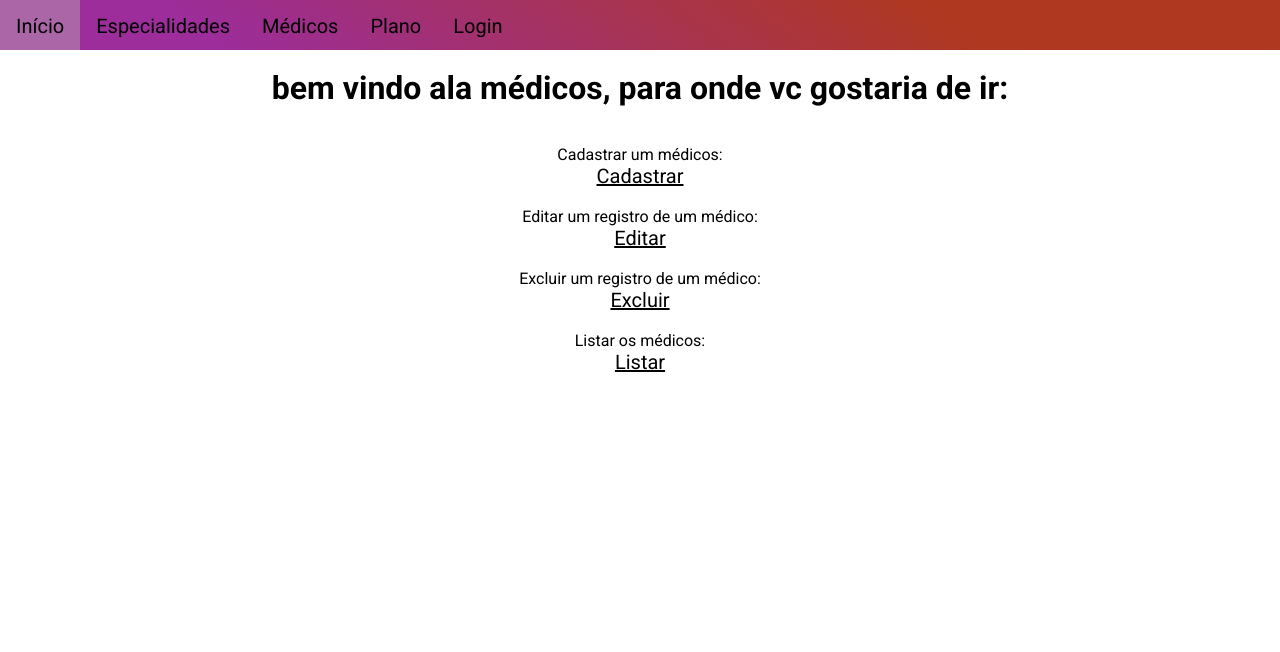
After one commit to IgorBrito12k/Trabalho-LP2, a PHP site: page /medico/medico.php in a window 1280 px wide. The commit adds this page. Shown: the top 652 px of the page. Run offline with PHP 8.4, Linux system fonts and the light colour scheme; some libraries are stand-ins or nearby versions.

Commit message:
Ajustes na exibição e reestrutura dos links do topo

```diff
--- a/Website/especialidade/atualizarespecialidade.php
+++ b/Website/especialidade/atualizarespecialidade.php
@@ -18,6 +18,8 @@
                         $query=$conexao->prepare($sql);
                         $query->execute();
                         echo "<p>Atualizado com sucesso!</p>";
+                        echo "<p>Ja com os dados atualizados você pode acessar a lista de especialidades!</p><br><br>";
+                        echo "<a href='listarespecialidades.php'>Lista de especialidades</a>";
                     }
                 catch (PDOException $i)
                 {
--- a/Website/medico/atualizarmedico.php
+++ b/Website/medico/atualizarmedico.php
@@ -21,8 +21,8 @@
                         $query=$conexao->prepare($sql);
                         $query->execute();
                         echo "<p>Atualizado com sucesso!</p>";
-                        echo "<p>Ja com os dados atualizados você pode acessar a lista de plano!</p><br><br>";
-                        echo "<a href='listarmedico.php'>Lista de medicos</a>";
+                        echo "<p>Ja com os dados atualizados você pode acessar a lista de médico!</p><br><br>";
+                        echo "<a href='listarmedico.php'>Lista de médicos</a>";
                     }
                 catch (PDOException $i)
                 {
--- a/Website/medico/excluirmedico.php
+++ b/Website/medico/excluirmedico.php
@@ -17,6 +17,8 @@
                 $query=$conexao->prepare($sql);
                 $query->execute();
                 echo "<p>Excluído com sucesso!</p>";
+                echo "<p>Volte para a <a href='listarmedico.php'>
+                        lista de médicos</a></p>";
             }
         catch (PDOException $i)
         {
--- a/Website/medico/inserirmedico.php
+++ b/Website/medico/inserirmedico.php
@@ -22,6 +22,8 @@
                 $rs = $conexao->lastInsertId()
                     or die(print_r($query->errorInfo(), true));
                 echo "<p>Salvo com sucesso!</p>";
+                echo "<p>Ja com os dados cadastrado você pode acessar a lista de médicos!</p><br><br>";
+                        echo "<a href='listarmedico.php'>Lista de médicos</a>";
             } catch (PDOException $i) {
                 //se houver exceção, exibe
                 die("Erro: <code>" . $i->getMessage() . "</code>");
--- /dev/null
+++ b/Website/medico/medico.php
@@ -0,0 +1,35 @@
+<?php
+require_once("../topo.php");
+?>
+<!DOCTYPE html>
+<html lang="pt-br">
+<head>
+    <meta charset="UTF-8">
+    <meta http-equiv="X-UA-Compatible" content="IE=edge">
+    <meta name="viewport" content="width=device-width, initial-scale=1.0">
+    <title>médico</title>
+    <style>
+        .container {
+            text-align: center;
+        }
+    </style>
+</head>
+<body>
+    <div class="container">
+        <?php
+            echo "<br><h1>bem vindo ala médicos, para onde vc gostaria de ir:</h1><br><br>";
+            echo "<p>Cadastrar um médicos:</p>
+            <a href='cadmedicos.php'>Cadastrar</a><br><br>";
+            echo "<p>Editar um registro de um médico:</p>
+            <a href='listarmedicos.php'>Editar</a><br><br>";
+            echo "<p>Excluir um registro de um médico:</p>
+            <a href='listarmedicos.php'>Excluir</a><br><br>";
+            echo "<p>Listar os médicos:</p>
+            <a href='listarmedicos.php'>Listar</a><br>";
+        ?>
+    </div>
+</body>
+</html>
+<?php
+require_once("../rodape.php");
+?>
--- a/Website/plano/inserirplano.php
+++ b/Website/plano/inserirplano.php
@@ -24,7 +24,7 @@
                 $rs = $conexao->lastInsertId()
                     or die(print_r($query->errorInfo(), true));
                 echo "<p>Salvo com sucesso!</p>";
-                echo "<p>Ja com os dados cadastrado você pode acessar a lista de especialidades!</p><br><br>";
+                echo "<p>Ja com os dados cadastrado você pode acessar a lista de planos!</p><br><br>";
                 echo "<a href='listarplano.php'>Lista de planos</a>";
             } catch (PDOException $i) {
                 //se houver exceção, exibe
--- a/Website/topo.php
+++ b/Website/topo.php
@@ -17,17 +17,29 @@ if (session_status() == PHP_SESSION_NONE) {
         <!-- barra de navegação -->
         <ul>
             <li><a href="../dashboard.php">Início</a></li>
-            <li><a href="../especialidade.php">Especialidades</a></li>
             <?php
-            if (isset($_SESSION['Plano'])) {
-                echo "<li><a href='plano.php'>Plano (".
+
+            if (isset($_SESSION['Especialidades'])) {
+                echo "<li><a href='../especialidade/listarespecialidades.php'>Especialidades (".
                     $_SESSION['qtde'].")</a></li>";
             } else {
-                echo "<li><a href='plano.php'>Plano</a></li>";
+                echo "<li><a href='../especialidade/listarespecialidades.php'>Especialidades</a></li>";
             }
-            echo "<li style='float:right'>";
+            if (isset($_SESSION['Médicos'])) {
+                echo "<li><a href='../medico/listarmedico.php'>Médicos (".
+                    $_SESSION['qtde'].")</a></li>";
+            } else {
+                echo "<li><a href='../medico/listarmedico.php'>Médicos</a></li>";
+            }
+            if (isset($_SESSION['Plano'])) {
+                echo "<li><a href='../plano/listarplano.php'>Plano (".
+                    $_SESSION['qtde'].")</a></li>";
+            } else {
+                echo "<li><a href='../plano/listarplano.php'>Plano</a></li>";
+                echo "<li style='float:right'>";
+            }
             if(isset($_SESSION['nomeUsuario'])) {
-                echo "<a class='active' href='meuPerfi.php'>".
+                echo "<a class='active' href='../meuPerfil.php'>".
                     $_SESSION['nomeUsuario']."</a></li>";
             } else {
                 echo "<a class='active' href='login.php'>Login</a></li>";
```
